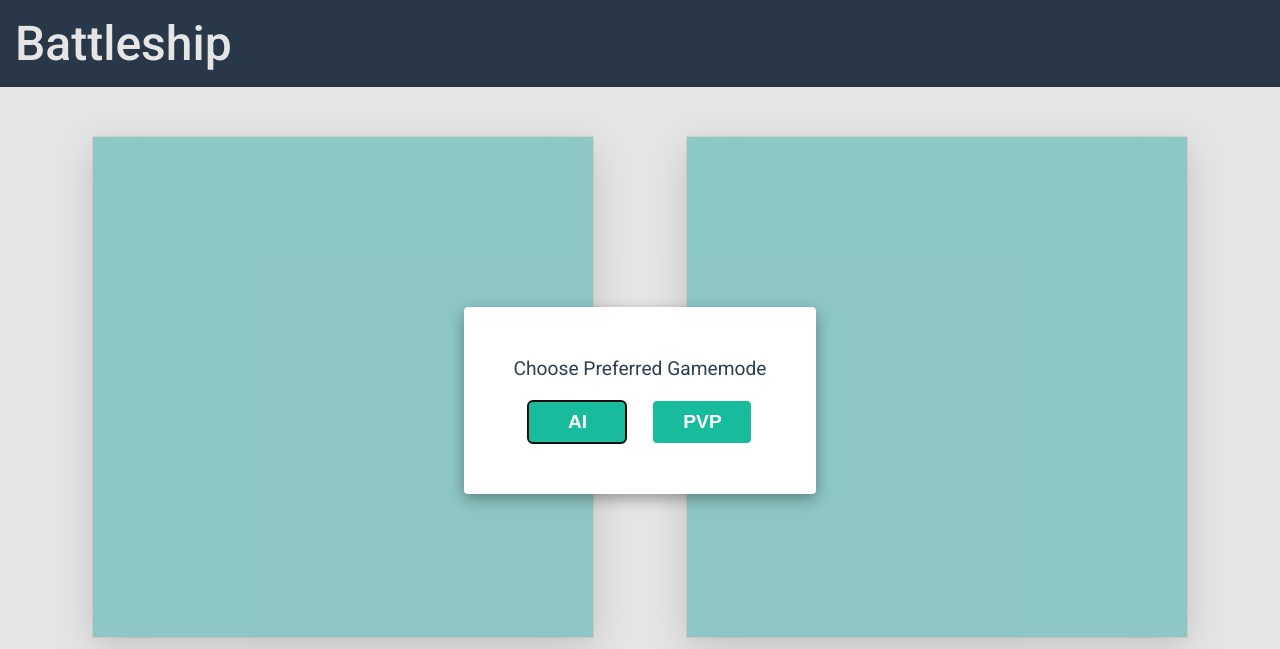
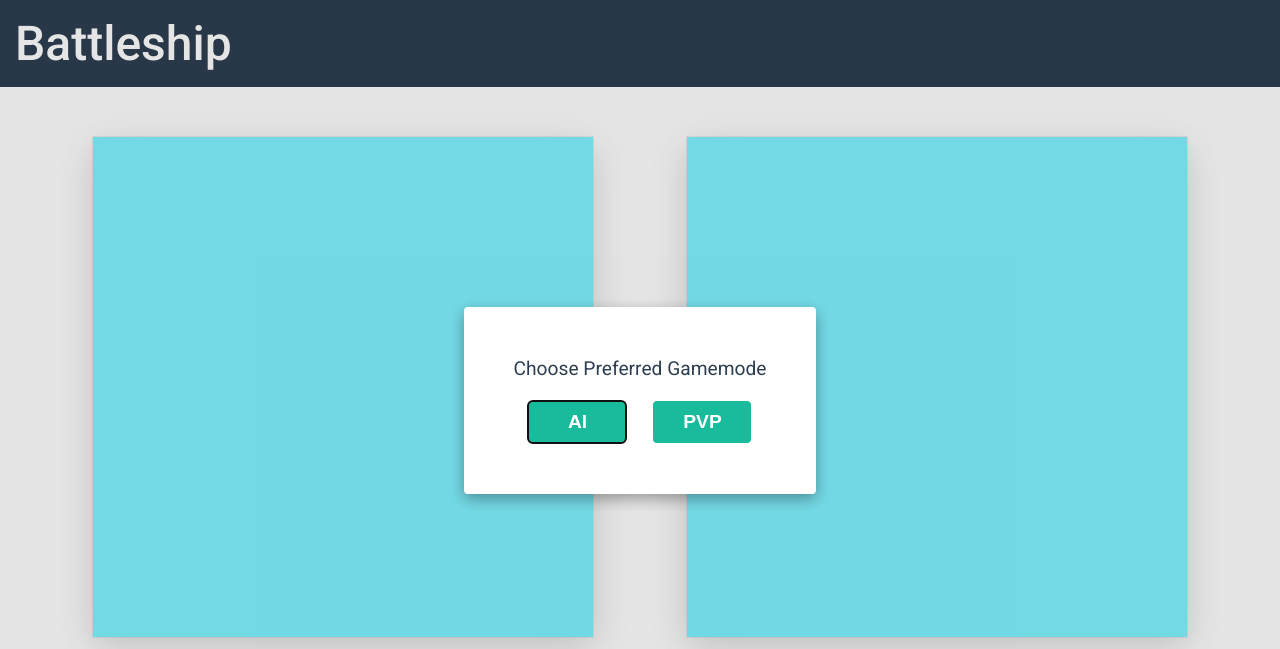
Before and after one commit to doorkiPr/Battleship, a website built with webpack: page src/template.html in a window 1280 px wide. Shown: the top 649 px of the page. Built offline with nearby package versions, Linux system fonts and the light colour scheme.

Commit message:
Style: change background color

```diff
--- a/src/styles.css
+++ b/src/styles.css
@@ -5,7 +5,7 @@
   --blue: #039be5;
   --purple: #3949ab;
   --mauve: #8e24aa;
-  --gameboardBackground: #9ddddc;
+  --gameboardBackground: #80f1ff;
   --gray: #f8f9fa;
   --darkgray: #c7c9cc;
   --primary: #18bc9c;
```
